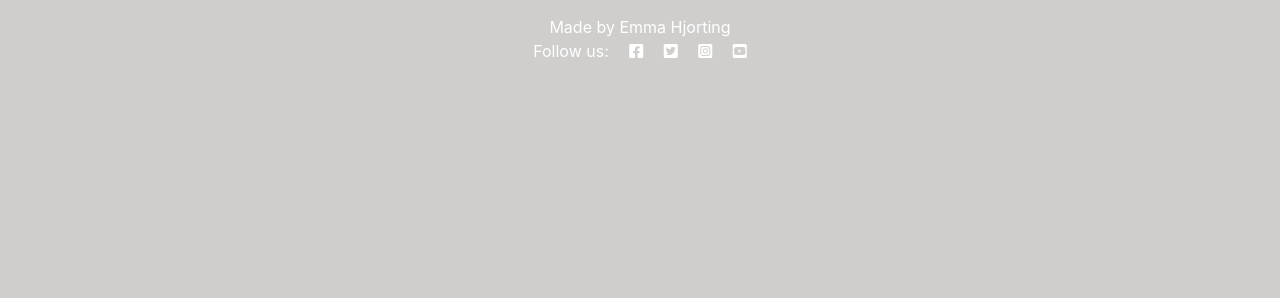
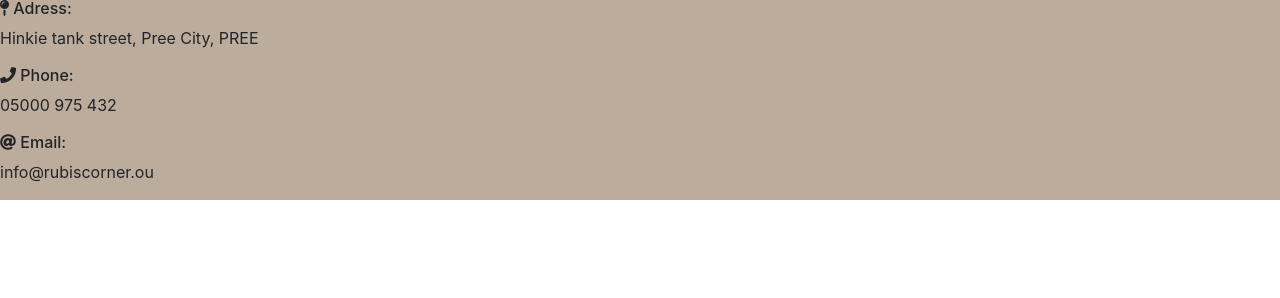
Before and after one commit to EmmaRubiH/Rubis-Corner, a Django app: page /bookings/ in a window 1280 px wide. Shown: the part 502-800 px from the top of the page. Run offline with Django 3.2, Linux system fonts and the light colour scheme; some libraries are stand-ins or nearby versions.

Commit message:
creating columns and rows in my templates html, and styling whit bootstrap

```diff
--- a/static/css/style.css
+++ b/static/css/style.css
@@ -12,13 +12,13 @@
 }
 
 body {
-    background-color: #D8D5D2;
+    background-color: rgb(255, 255, 255);
     background-attachment: fixed;
     background-position: center;
     background-size: cover;
 }
 .bg-light {
-    background-color: #CFCECD!important;
+    background-color: rgb(255, 255, 255)!important;
 }
 
 body {
@@ -357,3 +357,21 @@ div {
 .rounded {
     border-radius: 0.25rem !important;
 }
+
+/* booking page */
+
+.book_a_table {
+    background-image: url('https://res.cloudinary.com/emmarubih/image/upload/v1668691179/Rubis/coffee-bild_tpy339.jpg');
+    background-size: cover;
+    background-position: center;
+}
+
+.row {
+    background-color: rgba(86, 48, 5, .4);
+}
+
+.booking_container {
+    width: 800px;
+    height: auto;
+
+}
--- a/templates/base.html
+++ b/templates/base.html
@@ -99,13 +99,28 @@
     </main>
 
     <!-- Footer -->
-    <footer class="footer mt-auto py-3 dark-bg">
-        <p class="m-0 text-center text-white">Made by Emma Hjorting</p>
-        <p class="m-0 text-center text-white">Follow us: <i class="fab fa-facebook-square ms-3"></i>
-            <i class="fab fa-twitter-square ms-3"></i>
-            <i class="fab fa-instagram-square ms-3"></i>
-            <i class="fab fa-youtube-square ms-3"></i></p>
-    </footer>
+    <section id="footer">
+        <footer class="conatiner-fluid">
+            <div id="footer-details" class="row">
+                <div class="col-sm-4">
+                    <h6 class="uppercase general-sub"><i class="fa fa-map-pin" aria-hidden="true"></i>&nbsp;Adress:</h6>
+                    <p class="inline-block">Hinkie tank street,
+                        Pree City,
+                        PREE
+                    </p>
+                    <h6 class="uppercase general-sub"><i class="fa fa-phone" aria-hidden="true"></i>&nbsp;Phone:</h6>
+                    <p class="inline-block">05000 975 432
+                    </p>
+                    <h6 class="uppercase general-sub"><i class="fa fa-at" aria-hidden="true"></i>&nbsp;Email:</h6>
+                    <p class="inline-block">info@rubiscorner.ou
+                    </p>
+                </div>
+            </div>
+
+        </footer>
+    </section>
+
+
     <script>
         setTimeout(function () {
             let messages = document.getElementById('msg');
--- a/templates/bookings.html
+++ b/templates/bookings.html
@@ -17,9 +17,9 @@
 {% else %}
 {% if user.is_authenticated %}
 <section id="booking" class="book_a_table">
-    <div class="booking_container">
-        <div class="row">
-            <div class="col-md-3 mt-5 offset-md-3">
+    <div class="booking_container container h-100">
+        <div class="row justify-content-center align-self-center">
+            <div class="col-md-6 mt-5 mb-5 mx-auto">
                 <h4 class="stroke">Bookings:</h4>
                 <form method="POST">
                     {% csrf_token %}
```
